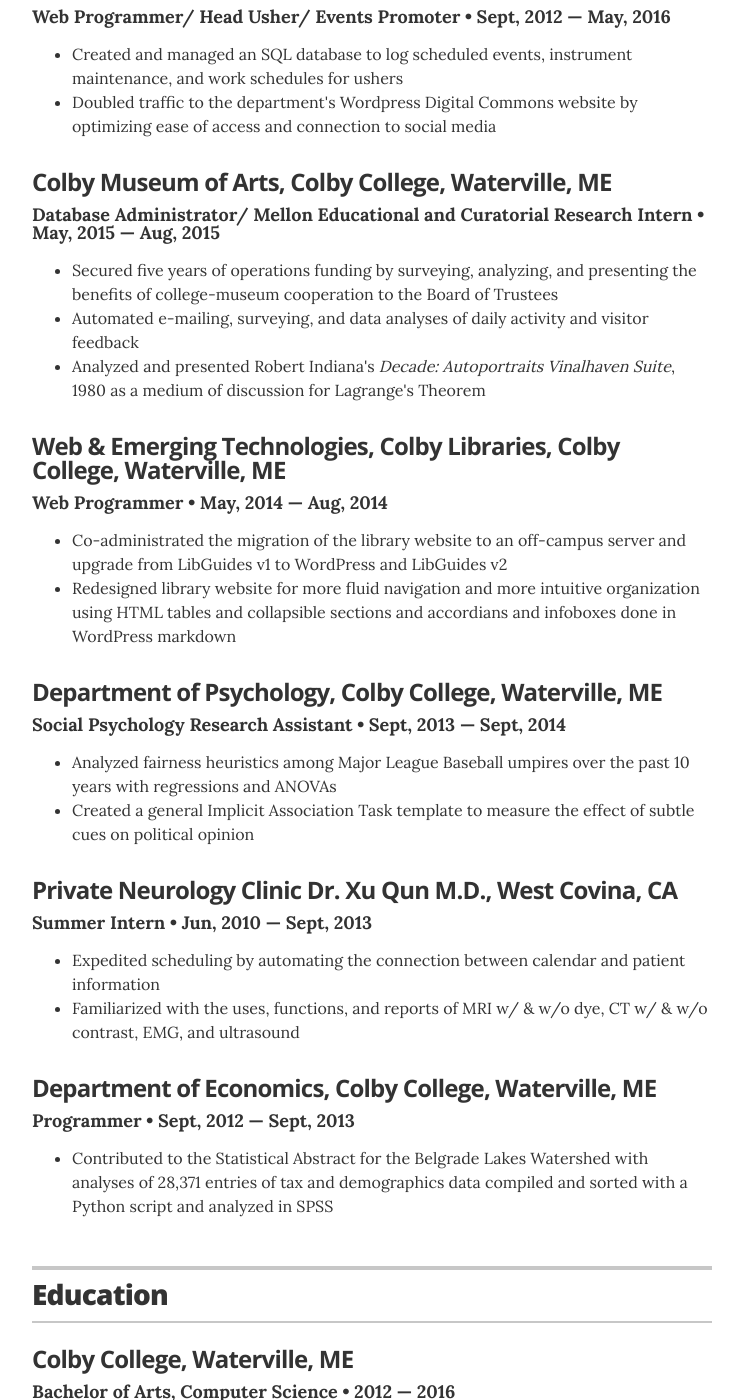
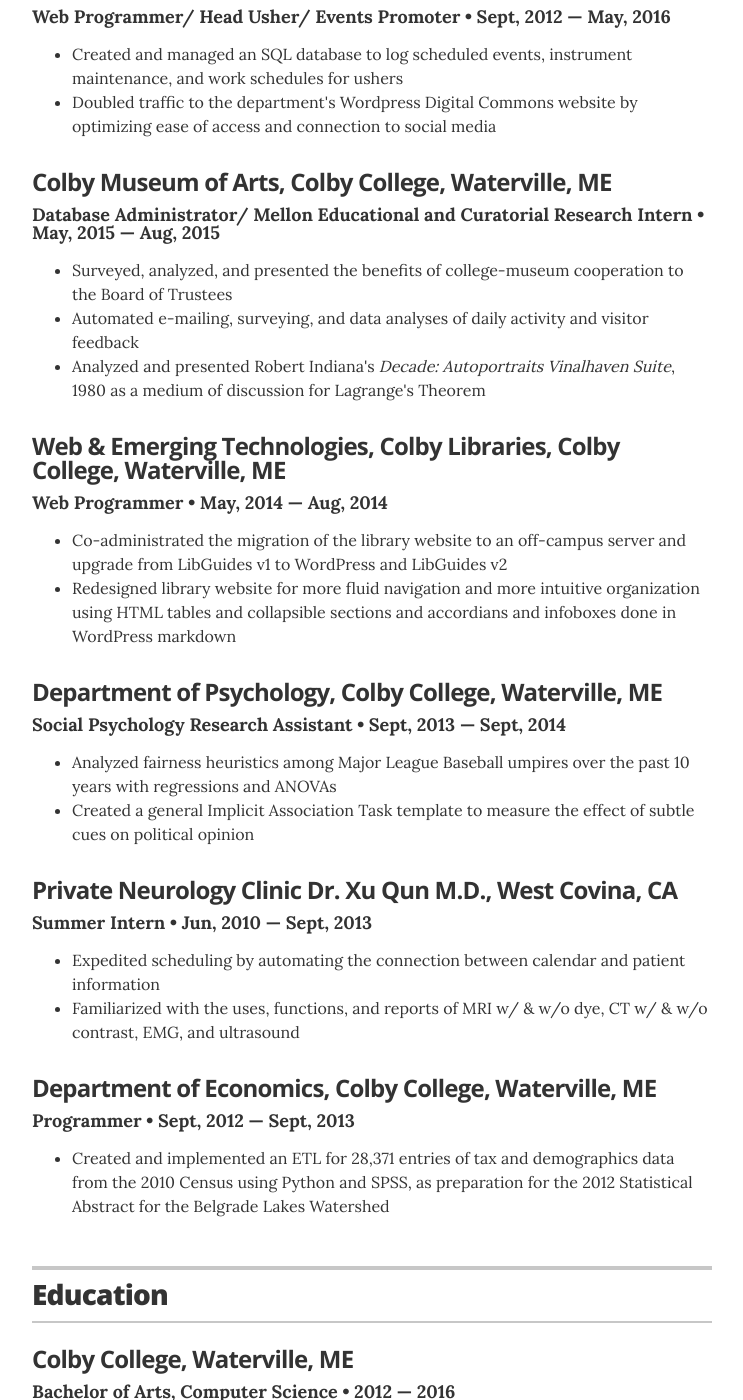
Before and after one commit to RazzYoshi/resume, a Jekyll site: the page built from index.html, in a window 1280 px wide and 1400 px high, scrolled down 2011 px. Shown: the whole window, without its empty margins (268-1011 px from the left). Built offline with Jekyll 4.4.1, drawn with Linux system fonts in a browser that asks for light colours; some of the changed text lies outside the part shown.

Commit message:
Update information October 2016

```diff
--- a/_layouts/resume.html
+++ b/_layouts/resume.html
@@ -90,7 +90,7 @@
         <!-- Duplicate these resume-item elements and edit accordingly for each job you want to add here -->
         <div class="resume-item" itemscope itemprop="worksFor" itemtype="http://schema.org/Organization">
           <h3 class="resume-item-title" itemprop="name">Pantheon Platform, San Francisco, CA</h3>
-          <h4 class="resume-item-details" itemprop="description">Engineering Intern &bull; Jan, 2016 &mdash; Sept, 2016</h4>
+          <h4 class="resume-item-details" itemprop="description">Engineering Intern &bull; Jan, 2016, June,2016 &mdash; Sept, 2016</h4>
           <ul class="resume-item-list">
             <li>Drove conversion of the platform’s monolithic code base to domain-centric modules by piloting binary-compiled packaging with Conda and container-based cloud deployment to Kubernetes with Docker</li>
             <li>Reduced XSS attack surface by implementing backend data validation for the account creation process</li>
@@ -125,7 +125,7 @@
           <h3 class="resume-item-title" itemprop="name">Colby Museum of Arts, Colby College, Waterville, ME</h3>
           <h4 class="resume-item-details" itemprop="description">Database Administrator/ Mellon Educational and Curatorial Research Intern &bull; May, 2015 &mdash; Aug, 2015</h4>
           <ul class="resume-item-list">
-            <li>Secured five years of operations funding by surveying, analyzing, and presenting the benefits of college-museum cooperation to the Board of Trustees</li>
+            <li>Surveyed, analyzed, and presented the benefits of college-museum cooperation to the Board of Trustees</li>
             <li>Automated e-mailing, surveying, and data analyses of daily activity and visitor feedback</li>
             <li>Analyzed and presented Robert Indiana's <i>Decade: Autoportraits Vinalhaven Suite</i>, 1980 as a medium of discussion for Lagrange's Theorem</li>
           </ul>
@@ -162,7 +162,7 @@
           <h3 class="resume-item-title" itemprop="name">Department of Economics, Colby College, Waterville, ME</h3>
           <h4 class="resume-item-details" itemprop="description">Programmer &bull; Sept, 2012 &mdash; Sept, 2013</h4>
           <ul class="resume-item-list">
-            <li>Contributed to the Statistical Abstract for the Belgrade Lakes Watershed with analyses of 28,371 entries of tax and demographics data compiled and sorted with a Python script and analyzed in SPSS</li>
+            <li>Created and implemented an ETL for 28,371 entries of tax and demographics data from the 2010 Census using Python and SPSS, as preparation for the 2012 Statistical Abstract for the Belgrade Lakes Watershed</li>
           </ul>
         </div><!-- end of resume-item -->
 
```
